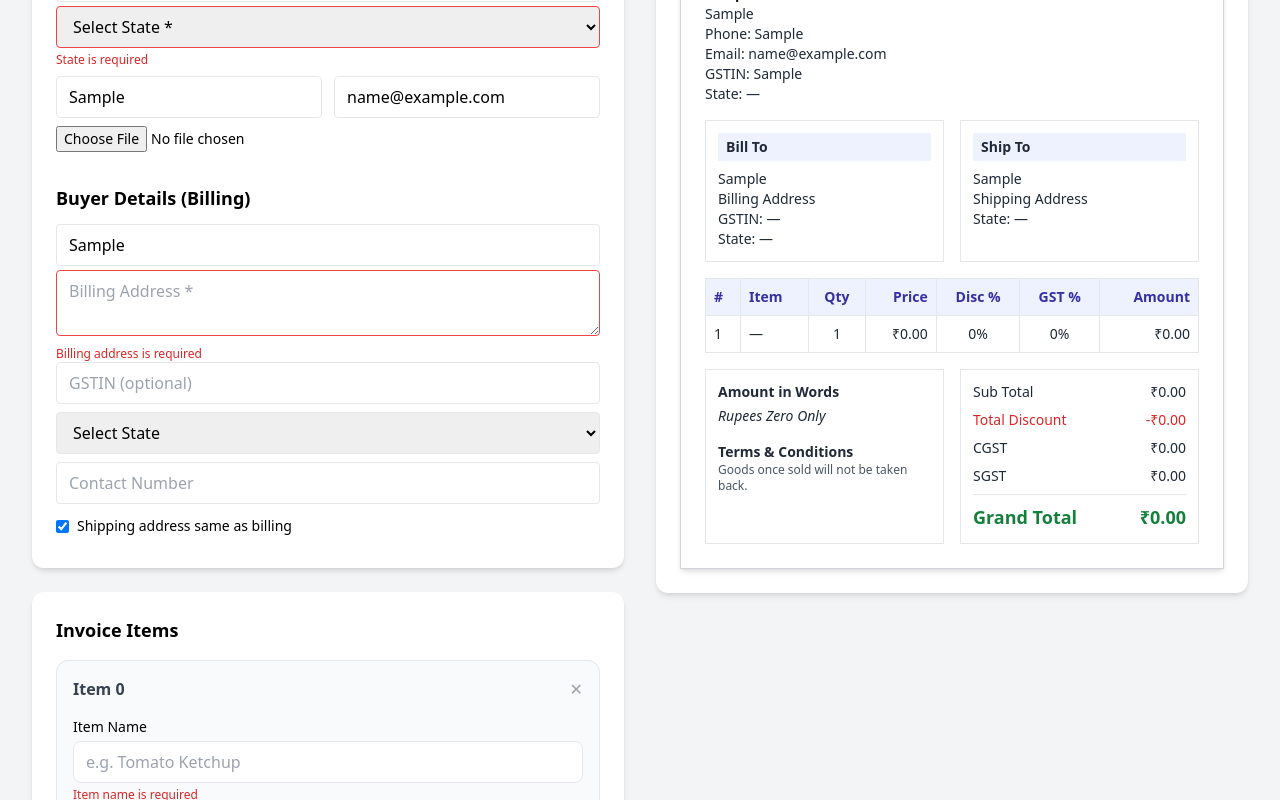
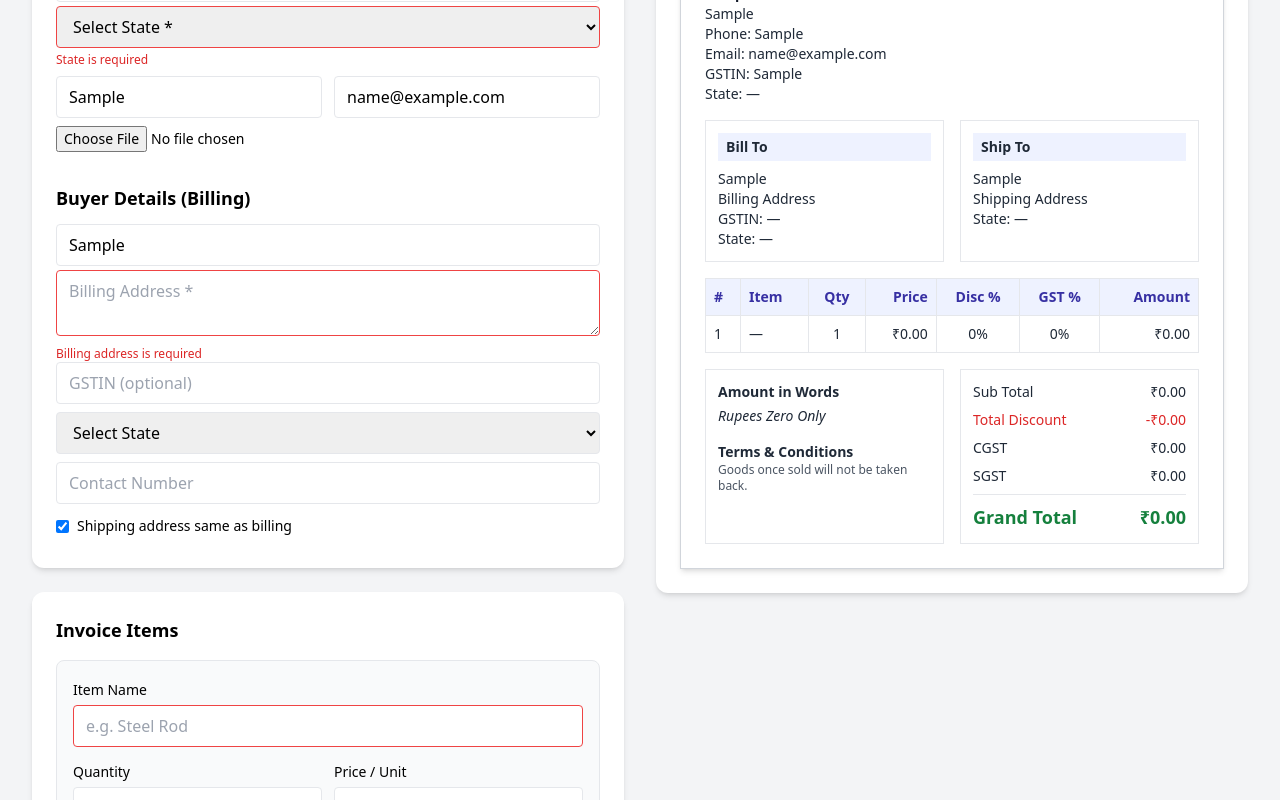
Before and after one commit to rajatmaliwal2913/BillCraft, a React app in the folder frontend/: page / in a window 1280 px wide. Both pictures are taken after typing "Sample", "Sample", "Sample", "Sample", "name@example.com", "Sample" into the empty fields and a click on the button "+ Add Item". Shown: the part 318-1118 px from the top of the page. Built offline with nearby package versions, Linux system fonts and the light colour scheme; the HTML template or start-up script is replaced by a standard one.

Commit message:
added gst slabs

```diff
--- a/frontend/src/components/InvoiceForm/InvoiceForm.tsx
+++ b/frontend/src/components/InvoiceForm/InvoiceForm.tsx
@@ -28,12 +28,13 @@ export default function InvoiceForm({
 
       <div className="space-y-4">
         {items.map((item) => (
-          <ItemRow
+            <ItemRow
                 key={item.id}
                 item={item}
                 errors={errors[item.id] || {}}
                 onChange={onUpdateItem}
-                onRemove={onRemoveItem} index={0}          />
+                onRemove={onRemoveItem}
+            />
         ))}
       </div>
 
--- a/frontend/src/components/InvoiceForm/ItemRow.tsx
+++ b/frontend/src/components/InvoiceForm/ItemRow.tsx
@@ -2,14 +2,7 @@ import type { InvoiceItem } from "../../types/invoice";
 
 interface ItemRowProps {
   item: InvoiceItem;
-  index: number;
-  errors?: {
-    name?: string;
-    quantity?: string;
-    price?: string;
-    discountRate?: string;
-    gstRate?: string;
-  };
+  errors: Record<string, any>;
   onChange: (
     id: string,
     field: keyof InvoiceItem,
@@ -18,133 +11,139 @@ interface ItemRowProps {
   onRemove: (id: string) => void;
 }
 
+const GST_SLABS = [0, 5, 12, 18, 28];
+
 export default function ItemRow({
   item,
-  index,
   errors,
   onChange,
   onRemove,
 }: ItemRowProps) {
-  // Calculations
-  const base = item.quantity * item.price;
-  const discount = (base * item.discountRate) / 100;
-  const taxable = base - discount;
-  const gst = (taxable * item.gstRate) / 100;
-  const finalAmount = taxable + gst;
-
   return (
-    <div className="border rounded-xl p-4 bg-gray-50 space-y-4">
-      {/* HEADER */}
-      <div className="flex justify-between items-center">
-        <h3 className="font-semibold text-gray-700">
-          Item {index}
-        </h3>
-        <button
-          onClick={() => onRemove(item.id)}
-          className="text-gray-400 hover:text-red-600"
-          title="Remove item"
-        >
-          ✕
-        </button>
-      </div>
-
+    <div className="border rounded-lg p-4 space-y-3 bg-gray-50">
       {/* ITEM NAME */}
       <div>
-        <label className="block text-sm font-medium mb-1">
-          Item Name
-        </label>
+        <label className="text-sm font-medium">Item Name</label>
         <input
-          placeholder="e.g. Tomato Ketchup"
+          placeholder="e.g. Steel Rod"
           value={item.name}
           onChange={(e) =>
             onChange(item.id, "name", e.target.value)
           }
-          className="w-full border rounded-lg px-3 py-2"
+          className={`w-full border rounded px-3 py-2 mt-1 ${
+            errors.name ? "border-red-500" : ""
+          }`}
         />
-        {errors?.name && (
-          <p className="text-xs text-red-600 mt-1">{errors.name}</p>
-        )}
       </div>
 
       {/* QTY + PRICE */}
-      <div className="grid grid-cols-2 gap-4">
+      <div className="grid grid-cols-2 gap-3">
         <div>
-          <label className="block text-sm font-medium mb-1">
-            Quantity
-          </label>
+          <label className="text-sm font-medium">Quantity</label>
           <input
             type="number"
             min={1}
-            placeholder="0"
             value={item.quantity}
             onChange={(e) =>
-              onChange(item.id, "quantity", Number(e.target.value))
+              onChange(
+                item.id,
+                "quantity",
+                Number(e.target.value)
+              )
             }
-            className="w-full border rounded-lg px-3 py-2"
+            className="w-full border rounded px-3 py-2 mt-1"
           />
         </div>
 
         <div>
-          <label className="block text-sm font-medium mb-1">
-            Price (₹)
+          <label className="text-sm font-medium">
+            Price / Unit
           </label>
           <input
             type="number"
             min={0}
-            placeholder="0.00"
             value={item.price}
             onChange={(e) =>
-              onChange(item.id, "price", Number(e.target.value))
+              onChange(
+                item.id,
+                "price",
+                Number(e.target.value)
+              )
             }
-            className="w-full border rounded-lg px-3 py-2"
+            className="w-full border rounded px-3 py-2 mt-1"
           />
         </div>
       </div>
 
-      {/* DISCOUNT + GST */}
-      <div className="grid grid-cols-2 gap-4">
+      {/* DISCOUNT */}
       <div>
-          <label className="block text-sm font-medium mb-1">
+        <label className="text-sm font-medium">
           Discount (%)
         </label>
         <input
           type="number"
           min={0}
-            placeholder="0"
           value={item.discountRate}
           onChange={(e) =>
-              onChange(item.id, "discountRate", Number(e.target.value))
+            onChange(
+              item.id,
+              "discountRate",
+              Number(e.target.value)
+            )
           }
-            className="w-full border rounded-lg px-3 py-2"
+          className="w-full border rounded px-3 py-2 mt-1"
         />
       </div>
 
+      {/* GST SLAB HELPER */}
       <div>
-          <label className="block text-sm font-medium mb-1">
-            GST (%)
+        <label className="text-sm font-medium">
+          GST Rate (%)
         </label>
+
+        <div className="flex flex-wrap gap-2 mt-2">
+          {GST_SLABS.map((slab) => (
+            <button
+              key={slab}
+              type="button"
+              onClick={() =>
+                onChange(item.id, "gstRate", slab)
+              }
+              className={`px-3 py-1 rounded text-sm border transition ${
+                item.gstRate === slab
+                  ? "bg-indigo-600 text-white border-indigo-600"
+                  : "bg-white hover:bg-gray-100"
+              }`}
+            >
+              {slab}%
+            </button>
+          ))}
+        </div>
+
+        {/* MANUAL INPUT (OPTIONAL) */}
         <input
           type="number"
           min={0}
-            placeholder="0"
           value={item.gstRate}
           onChange={(e) =>
-              onChange(item.id, "gstRate", Number(e.target.value))
+            onChange(
+              item.id,
+              "gstRate",
+              Number(e.target.value)
+            )
           }
-            className="w-full border rounded-lg px-3 py-2"
+          className="w-full border rounded px-3 py-2 mt-2"
+          placeholder="Custom GST %"
         />
       </div>
-      </div>
 
-      {/* AMOUNT */}
-      <div className="flex justify-between items-center pt-2 border-t">
-        <span className="text-sm text-gray-600">
-          Item Amount
-        </span>
-        <span className="font-semibold text-gray-800">
-          ₹{finalAmount.toFixed(2)}
-        </span>
-      </div>
+      {/* REMOVE */}
+      <button
+        onClick={() => onRemove(item.id)}
+        className="text-red-600 text-sm hover:underline"
+      >
+        Remove Item
+      </button>
     </div>
   );
 }
```
Lines whose indentation alone changed are shown as unchanged.
